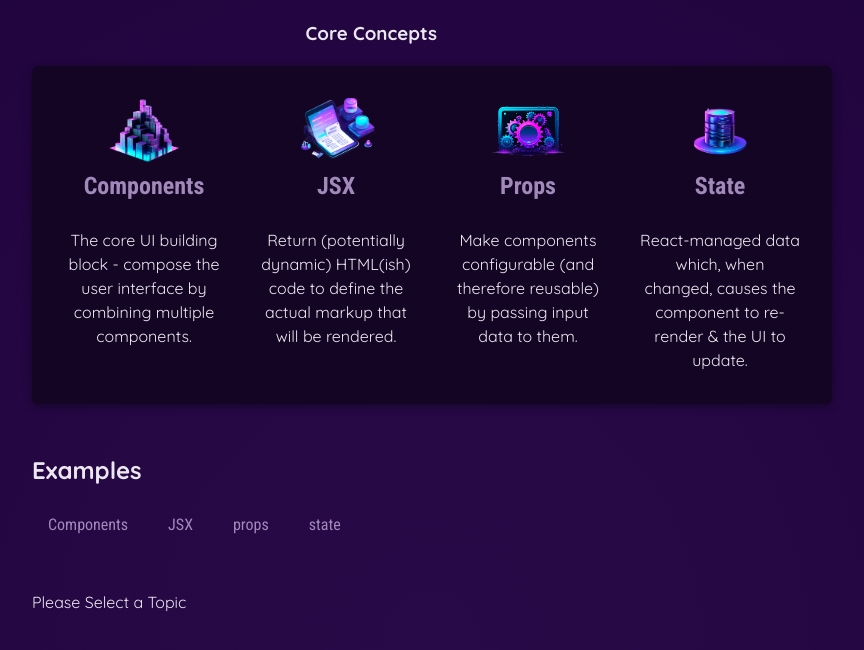
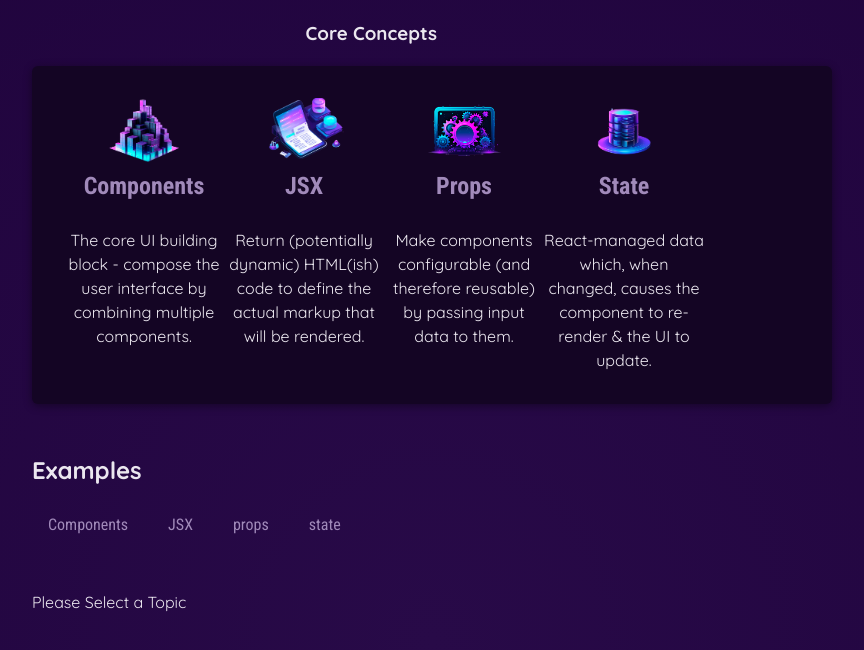
Before and after one commit to zakyboss/complete-react-course, a React (Vite) app in the folder 01-starting-project/: page / in a window 1280 px wide. Shown: the top 650 px of the page, without its empty margins (208-1072 px from the left). Built offline with nearby package versions, Linux system fonts and the light colour scheme.

Commit message:
Introducing Fragment

```diff
--- a/01-starting-project/src/App.jsx
+++ b/01-starting-project/src/App.jsx
@@ -9,29 +9,29 @@ function App() {
     setContent(selectedButton)
   };
   return (
-    <div>
+    <>
             <h3 style={{marginLeft:'40%'}}>Core Concepts</h3>
 
       <main >
         <section id = 'core-concepts' style={{display:'flex'}}>
-
+ {
+    CORE_CONCEPTS.map(concept=> {
+      return <Content ley={concept.title} conceptObj = {concept}/>
+    })
+  }
 
         <ul>
-  {
-    CORE_CONCEPTS.map(concept=> {
-      return <Content  conceptObj = {concept}/>
-    })
-  }
+
 </ul>
 </section>
 
 <section id='examples'>
         <h1>Examples</h1>
         <menu>
-        <TabButton onClick={()=> handleSelect('components')}>Components</TabButton>
-        <TabButton  onClick={()=> handleSelect('jsx')} >JSX</TabButton>
-        <TabButton  onClick={()=> handleSelect('props')}>props</TabButton>
-        <TabButton  onClick={()=> handleSelect('state')}>state</TabButton>
+        <TabButton isSelected={content==='components'} onClick={()=> handleSelect('components')}>Components</TabButton>
+        <TabButton  isSelected={content==='jsx'} onClick={()=> handleSelect('jsx')} >JSX</TabButton>
+        <TabButton  isSelected={content==='props'} onClick={()=> handleSelect('props')}>props</TabButton>
+        <TabButton  isSelected={content==='state'} onClick={()=> handleSelect('state')}>state</TabButton>
 
         </menu>
       </section>
@@ -51,7 +51,7 @@ function App() {
 
       </main>
 
-    </div>
+    </>
   );
 }
 
--- a/01-starting-project/src/CoreConcept.jsx
+++ b/01-starting-project/src/CoreConcept.jsx
@@ -1,12 +1,12 @@
 export default function Content ({conceptObj}){
     const {title,description,image} = conceptObj;
     return (
-<div>
-    <li>
+<>
+    <li style={{listStyle:'none'}}>
         <img src={image} alt="" srcset="" />
         <h2>{title}</h2>
         <span>{description}</span>
     </li>
-</div>
+    </>
     )
 }
--- a/01-starting-project/src/TabButton.jsx
+++ b/01-starting-project/src/TabButton.jsx
@@ -1,4 +1,4 @@
-export default function TabButton({children, onClick}){
+export default function TabButton({children, onClick,isSelected}){
 
-    return (<li><button onClick={onClick}>{children}</button></li>)
+    return (<li><button className={isSelected?'active':undefined} onClick={onClick}>{children}</button></li>)
 }
```
